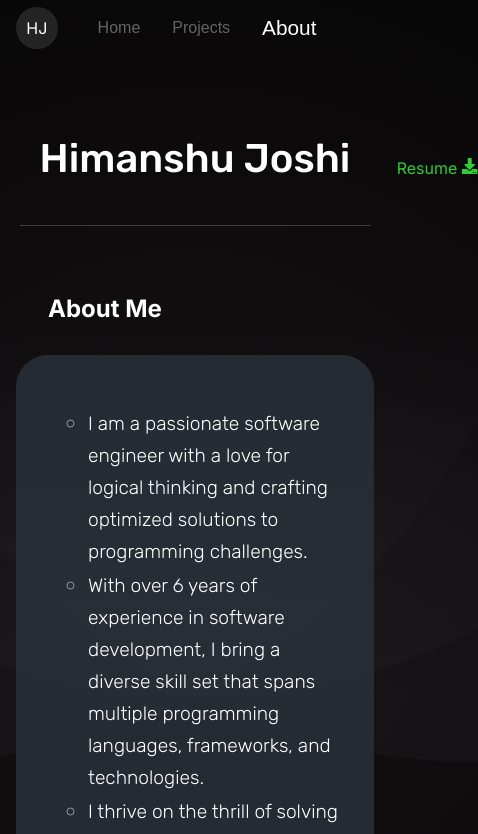
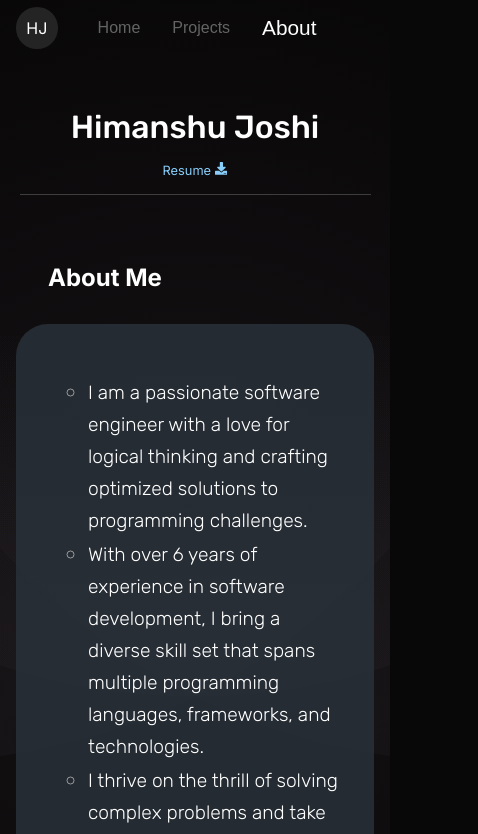
Before and after one commit to ItsHyde-dev/Web-Portfolio, a React (Create React App) app: page /about in a window 390 px wide. Shown: the top 834 px of the page, 478 px wide, since content can reach past the window. Built offline with nearby package versions, Linux system fonts and the light colour scheme.

Commit message:
fixed layout issue on about page

```diff
--- a/src/components/about-page/about-page.module.css
+++ b/src/components/about-page/about-page.module.css
@@ -2,7 +2,6 @@
     font-family: Rubik;
     font-size: 2.5rem;
     font-weight: 500;
-    text-align: center;
 }
 
 .header_container {
@@ -17,12 +16,34 @@
 
 .header_container a {
     left: 50%;
-    bottom: 1.675rem;
+    bottom: 0;
     position: absolute;
     text-decoration: none;
-    color: limegreen;
+    font-size: 1rem;
+    color: lightskyblue;
     padding-left: 2rem;
     transform: translateX(150%) translateY(-100%);
+}
+
+@media (max-width: 900px) {
+    .header_container a {
+        position: relative;
+        padding: 0;
+        padding-top: 1rem;
+        left: 0;
+        bottom: 0;
+        font-size: 0.8rem;
+        transform: none;
+    }
+
+    .header_container {
+        flex-direction: column;
+        align-items: center;
+    }
+
+    .heading {
+        font-size: 2rem;
+    }
 }
 
 .intro_para {
--- a/src/components/about-page/about-page.tsx
+++ b/src/components/about-page/about-page.tsx
@@ -14,8 +14,7 @@ function AboutPage() {
             <Navbar highlight="about" />
 
             <div className={styles.header_container}>
-                <h1 className={styles.heading}>Himanshu Joshi
-                </h1>
+                <div className={styles.heading}>Himanshu Joshi</div>
                 <a
                     href={require("../../assets/Resume-Himanshu Joshi.pdf")}
                     download="Resume-Himanshu Joshi.pdf"
--- a/src/components/projects/projects.module.css
+++ b/src/components/projects/projects.module.css
@@ -70,23 +70,32 @@ li::marker{
     flex-direction: row;
     align-items: center;
     padding: 20px 0 20px 0;
+    justify-content: center;
+    max-width: calc(100% - 60px);
 }
 
 .project_row:hover {
     background-color: rgba(180, 180, 180, 0.02);
 }
 
+
 .project_info_column {
     font-size: 1.1rem;
     margin-right: auto;
     padding-left: 20px;
     padding-right: 20px;
+    max-width: calc(100% - 80px);
 }
 
 .logos {
     padding: 0 40px 0 0;
     height: 24px;
     cursor: pointer;
+}
+
+.project_row_link_logos {
+    display: flex;
+    flex-direction: row;
 }
 
 .tech_logos {
@@ -152,3 +161,16 @@ li::marker{
     transform: translateY(-130%) translateX(-50%);
     transition: scale 0.1s ease-in-out;
 }
+
+@media (max-width: 900px) {
+    .project_row {
+        flex-direction: column;
+        align-items: flex-start;
+    }
+
+    .project_row_link_logos {
+        margin-top: 2rem;
+        margin-bottom: 2rem;
+        padding-left: 2rem;
+    }
+}
--- a/src/components/projects/projects.tsx
+++ b/src/components/projects/projects.tsx
@@ -70,7 +70,7 @@ function ProjectRow(props: any) {
                         showTechnologies(props.technologies)
                     }
                 </div>
-
+                <div className={styles.project_row_link_logos}>
                     {
                         (props.codeUrl.length) ?
                             <div className={styles.code_logo}>
@@ -79,6 +79,7 @@ function ProjectRow(props: any) {
                             : null
                     }
                     <img src={githubLogo} alt="GitHub" className={styles.logos} onClick={() => openGithub(props.projectName)} />
+                </div>
             </div>
         </li>
     )
```
Lines whose indentation alone changed are shown as unchanged.
